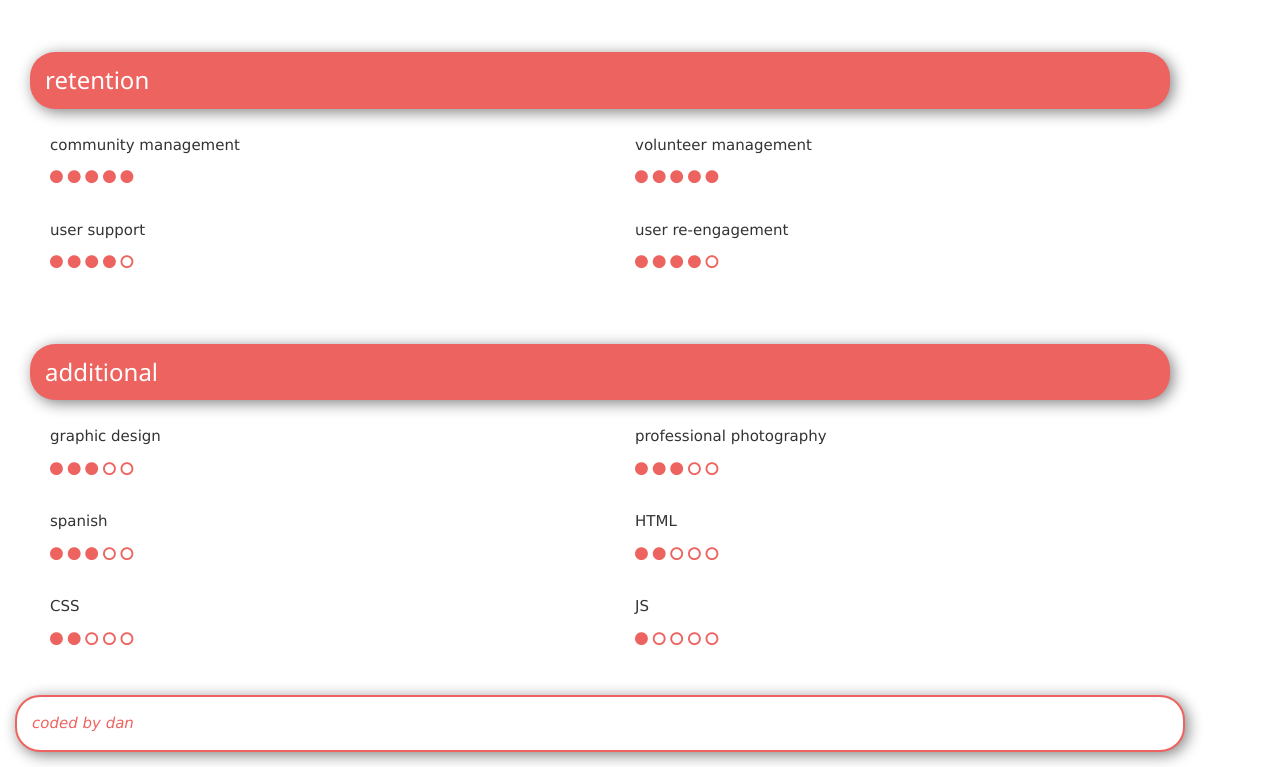
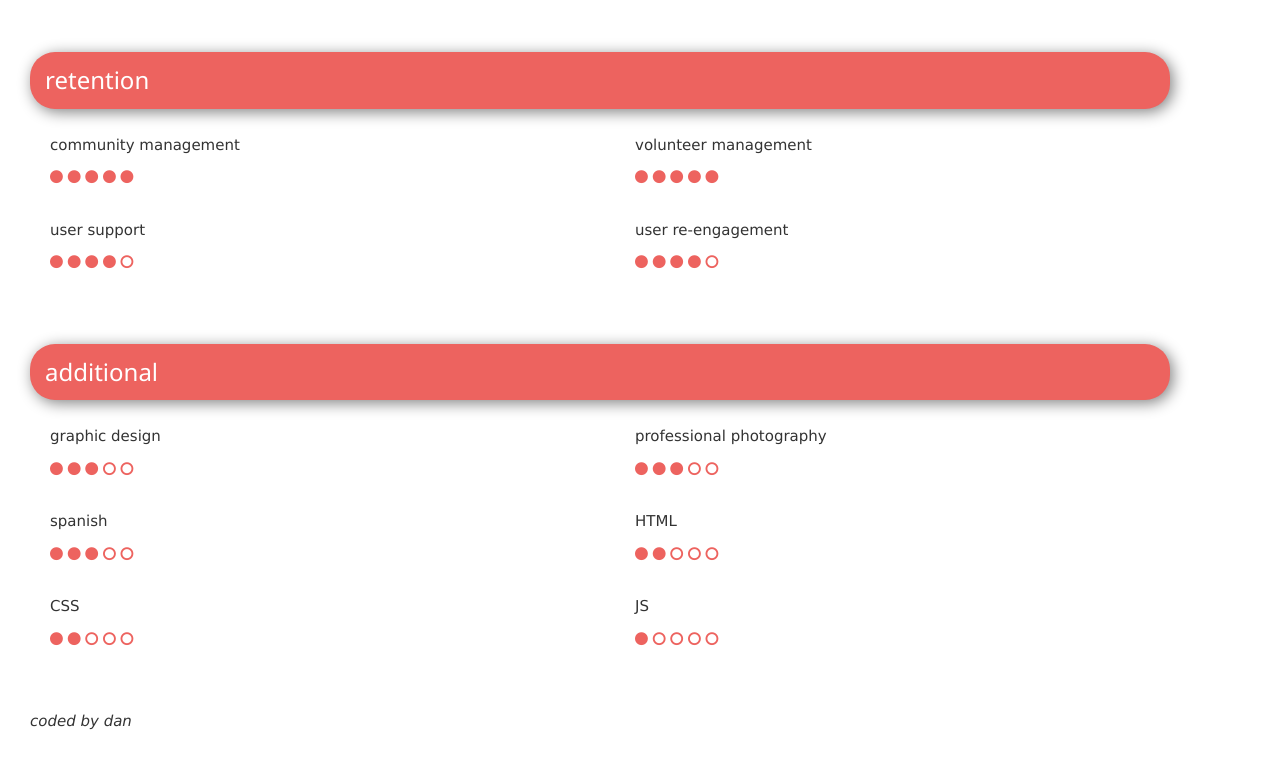
Before and after one commit to whoisdanfonseca/whoisdanfonseca.com, a plain HTML site: page index.html in a window 1280 px wide. Shown: the part 846-1613 px from the top of the page. Drawn offline with nearby package versions, Linux system fonts and the light colour scheme.

Commit message:
Update whoisdanfonseca2.css

```diff
--- a/whoisdanfonseca2.css
+++ b/whoisdanfonseca2.css
@@ -54,13 +54,3 @@ img {
 .icon{
 	margin:15px 3px;
 }
-
-#footer{
-	color: #ed635f;
-	border-radius: 25px;
-	border: 2px solid #ed635f;
-	background-color: white;
-	margin: 15px;
-	padding: 15px;
-	box-shadow: 3px 3px 15px grey;
-}
```
